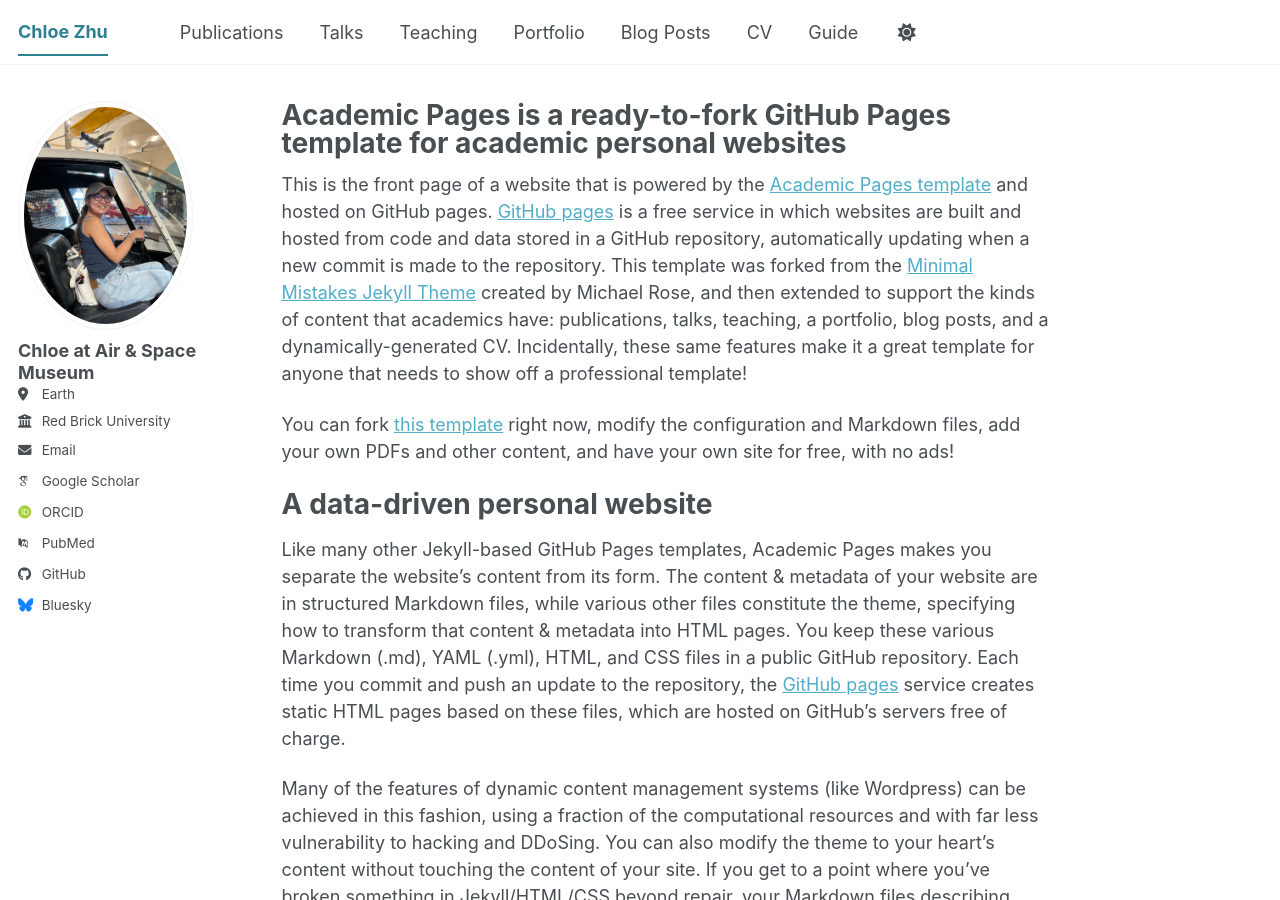
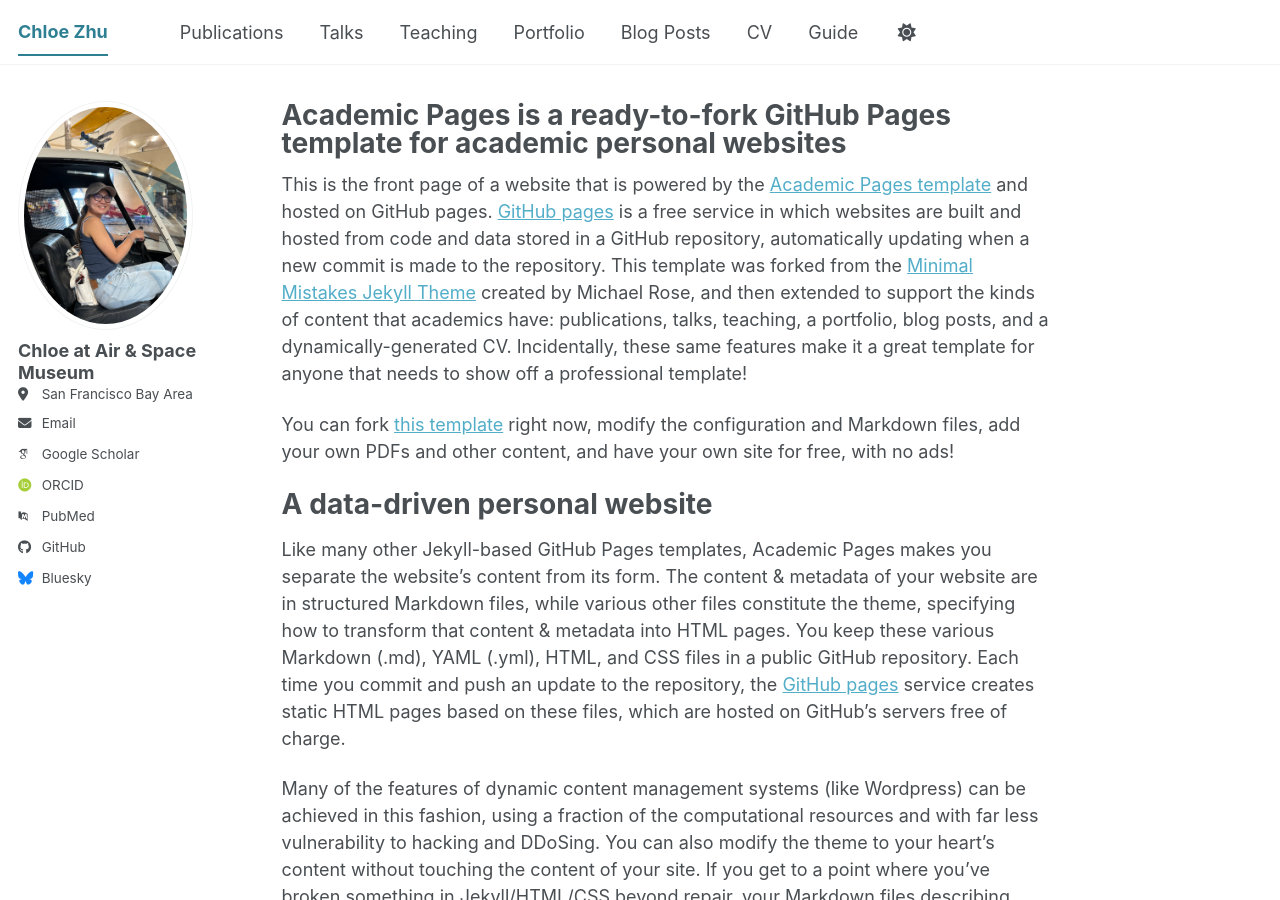
Before and after one commit to ChloeZhu1/ChloeZhu1.github.io, a Jekyll site: the page built from _pages/about.md, in a window 1280 px wide and 900 px high. Built offline with Jekyll 4.4.1, drawn with Linux system fonts in a browser that asks for light colours; some web fonts are replaced; a script bundle is joined from its source files by our own code; library files that are not in the unit come from our copies.

Commit message:
Change location to 'San Francisco Bay Area'
Updated location and commented out employer and uri fields.

```diff
--- a/_config.yml
+++ b/_config.yml
@@ -27,9 +27,9 @@
   name             : "Chloe at Air & Space Museum"
   pronouns         : # example: "she/her"
   #bio              : "Short biography for the left-hand sidebar"
-  location         : "Earth"
-  employer         : "Red Brick University"
-  uri              : # URL
+  location         : "San Francisco Bay Area"
+  #employer         : "Red Brick University"
+  #uri              : # URL
   email            : "none@example.org"
 
   # Academic websites
```
